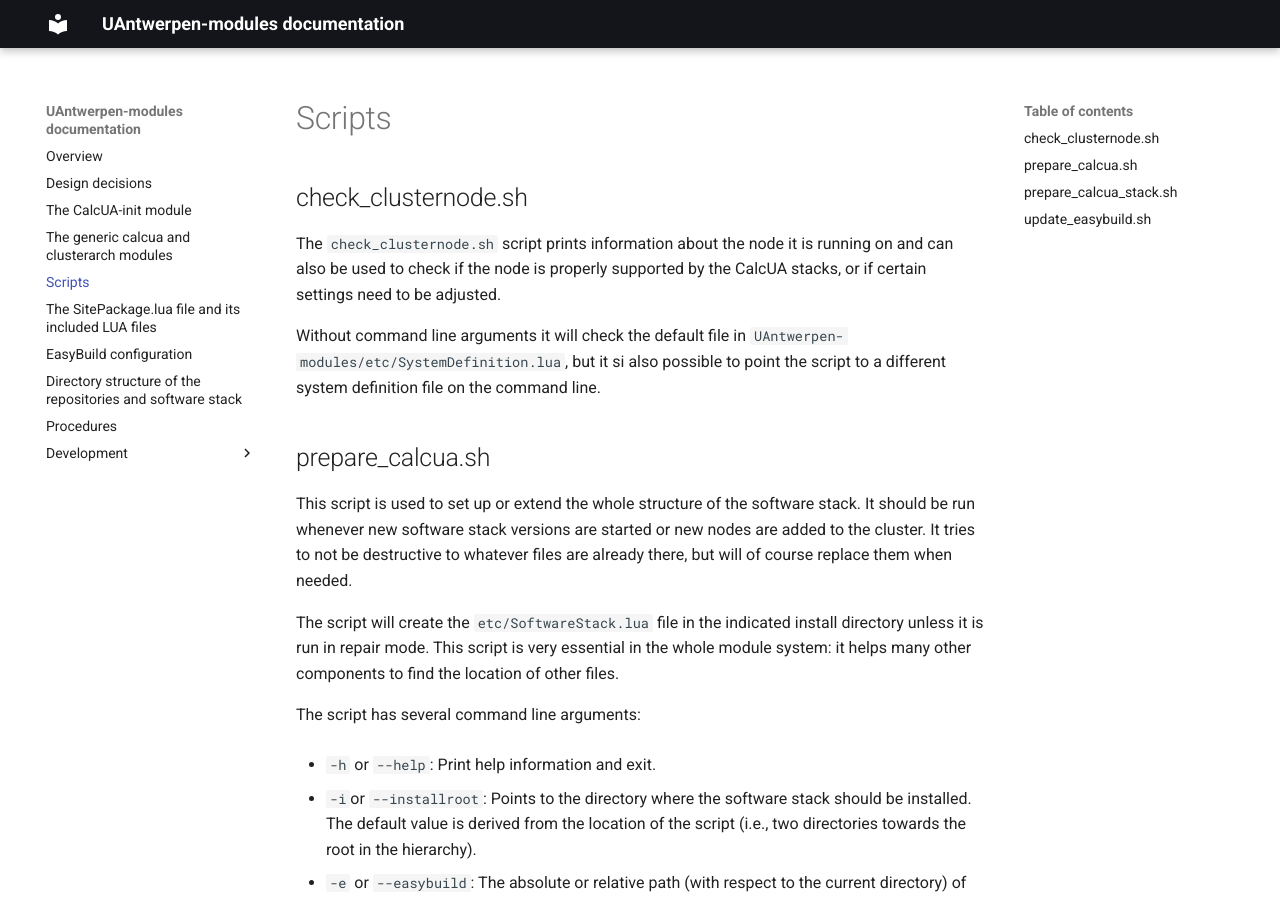
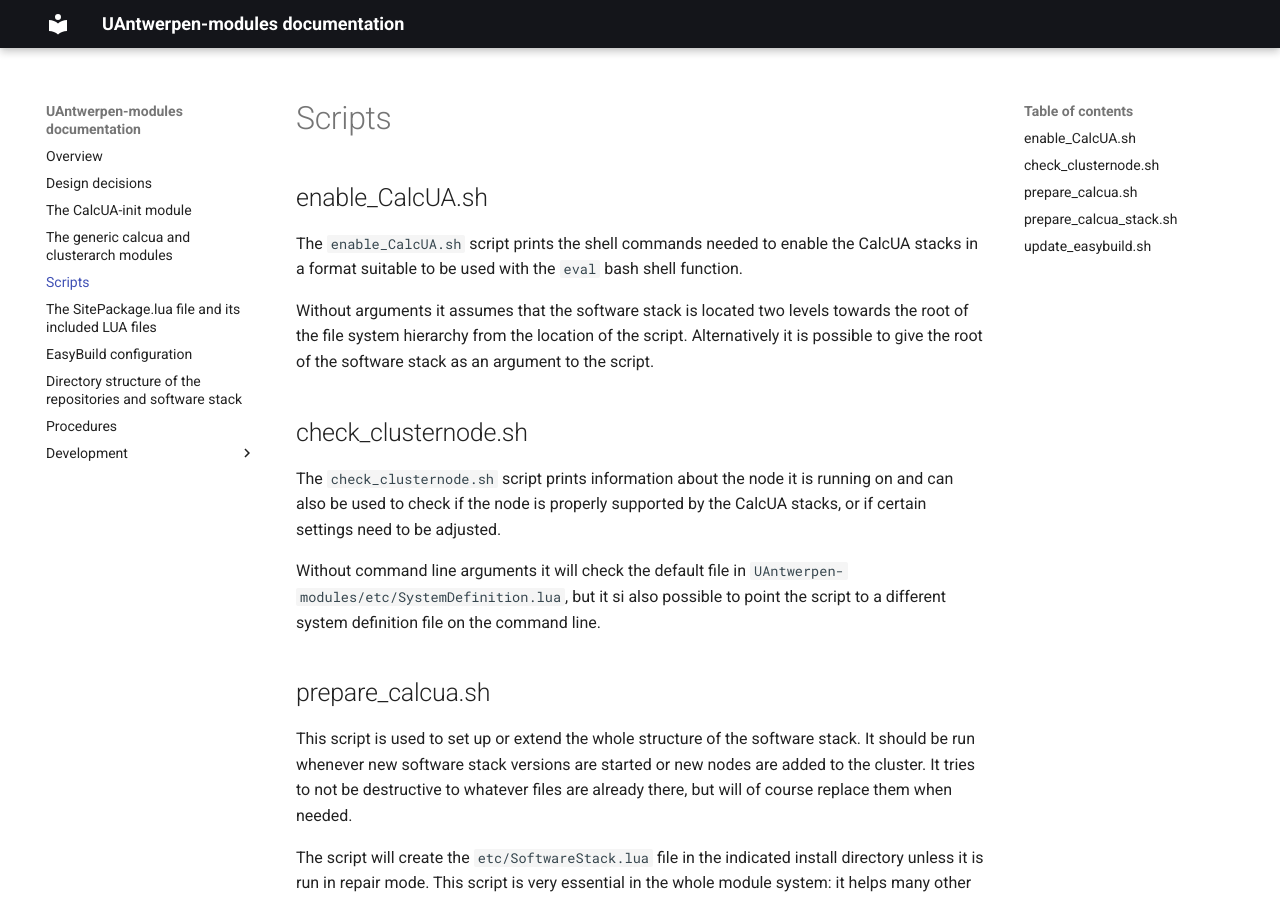
Before and after one commit to hpcuantwerpen/UAntwerpen-modules, an MkDocs documentation site: the page built from docs/docs-mkdocs/scripts.md, in a window 1280 px wide and 900 px high. Built offline with MkDocs 1.6.1 and Material for MkDocs 9.7.7, drawn with Linux system fonts in a browser that asks for light colours.

Commit message:
Extension of the prepare_calcua.sh script with some extensions to the docs and matching changes in other modules.

```diff
--- a/docs/docs-mkdocs/scripts.md
+++ b/docs/docs-mkdocs/scripts.md
@@ -1,4 +1,14 @@
 # Scripts
+
+## enable_CalcUA.sh
+
+The `enable_CalcUA.sh` script prints the shell commands needed to enable the CalcUA
+stacks in a format suitable to be used with the `eval` bash shell function.
+
+Without arguments it assumes that the software stack is located two levels towards the
+root of the file system hierarchy from the location of the script. Alternatively it
+is possible to give the root of the software stack as an argument to the script.
+
 
 ## check_clusternode.sh
 
```
Also changed, not shown: 3 other files.
